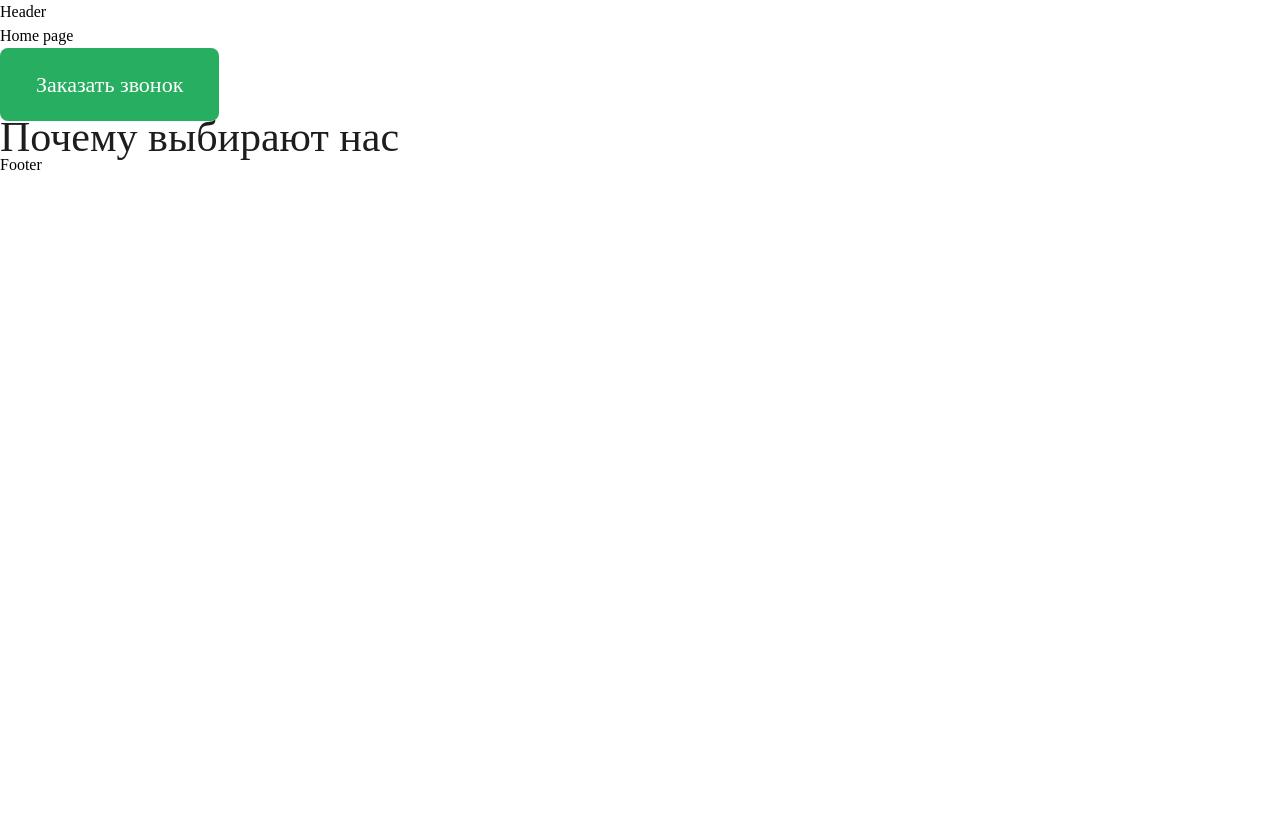
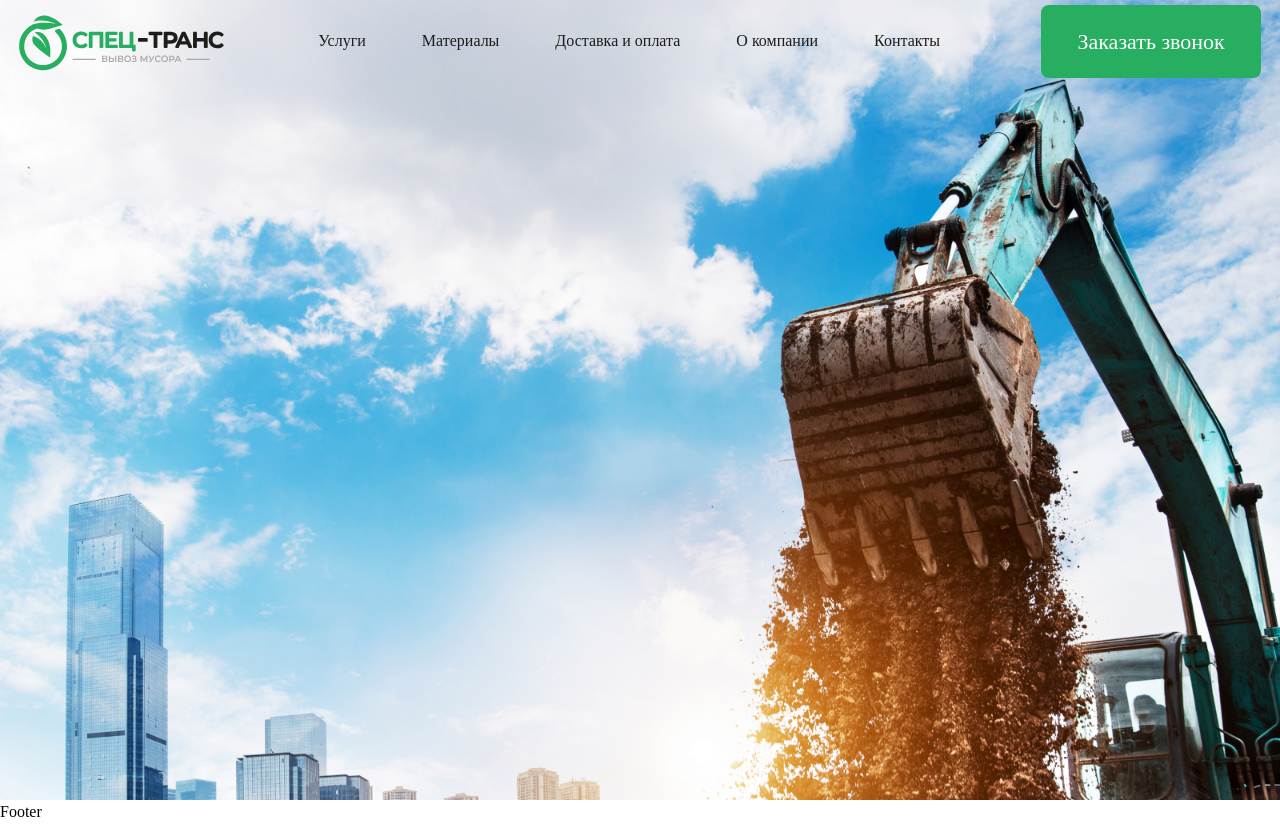
Before and after one commit to abrordev1/special-trans-project, a Vue app: page / in a window 1280 px wide. Before the commit the page ends 800 px from the top, so only its background shows below. Built offline with nearby package versions, Linux system fonts and the light colour scheme; a web font is replaced by a local one.

Commit message:
feat: start to coding headercomponents (2023-03-06, 00:10)

```diff
--- a/src/layouts/HeaderLayout/HeaderLayout.vue
+++ b/src/layouts/HeaderLayout/HeaderLayout.vue
@@ -1,14 +1,22 @@
 <template>
-    <header class="header">
-        <p>Header</p>
+    <header class="header fixed top-0 w-full">
+        <div class="container flex items-center">
+            <HeaderLogo></HeaderLogo>
+            <HeaderMenu></HeaderMenu>
+            <HeaderActions></HeaderActions>
+        </div>
     </header>
 
 
 </template>
 
 <script>
+import HeaderActions from './components/HeaderActions.vue';
+import HeaderLogo from './components/HeaderLogo.vue';
+import HeaderMenu from './components/HeaderMenu.vue';
+
 
 export default {
-
+    components: { HeaderLogo, HeaderMenu, HeaderActions }
 }
 </script>
--- /dev/null
+++ b/src/layouts/HeaderLayout/components/HeaderActions.vue
@@ -0,0 +1,14 @@
+<template>
+    <div class="header-actions ml-auto">
+        <TheButton>Заказать звонок</TheButton>
+    </div>
+</template>
+
+<script>
+import TheButton from '../../../ui/TheButton.vue'
+
+export default {
+    components: {TheButton}
+}
+
+</script>
--- /dev/null
+++ b/src/layouts/HeaderLayout/components/HeaderLogo.vue
@@ -0,0 +1,5 @@
+<template>
+    <div class="header-logo">
+        <img src="@/assets/images/logo.svg" alt="header-logo">
+    </div>
+</template>
--- /dev/null
+++ b/src/layouts/HeaderLayout/components/HeaderMenu.vue
@@ -0,0 +1,22 @@
+<template>
+    <div class="header-menu ml-[90px]">
+        <ul class="menu flex text-dark">
+            <li class="mr-14 hover:text-green cursor-pointer duration-300" v-for="item in menuItems" :key="item">
+                {{ item.name }}
+            </li>
+        </ul>
+    </div>
+</template>
+
+<script>
+import menuList from '../menuList.js'
+
+export default {
+    data() {
+        return {
+            menuItems: menuList
+        }
+    }
+}
+
+</script>
--- /dev/null
+++ b/src/layouts/HeaderLayout/menuList.js
@@ -0,0 +1,22 @@
+export default [
+  {
+    name: 'Услуги',
+    link: '',
+  },
+  {
+    name: 'Материалы',
+    link: '',
+  },
+  {
+    name: 'Доставка и оплата',
+    link: '',
+  },
+  {
+    name: 'О компании',
+    link: '',
+  },
+  {
+    name: 'Контакты',
+    link: '',
+  },
+];
--- a/src/pages/HomePage/HomePage.vue
+++ b/src/pages/HomePage/HomePage.vue
@@ -1,18 +1,20 @@
 <template>
   <div class="home-page">
-    <h1>Home page</h1>
-    <TheButton>Заказать звонок </TheButton>
-    <TheTitle>Почему выбирают нас</TheTitle>
+
+    <HeroSection></HeroSection>
+
   </div>
 </template>
 
 <script>
 import TheButton from '../../ui/TheButton.vue';
 import TheTitle from '../../ui/TheTitle.vue';
+import HeroSection from './sections/HeroSection.vue'
+
 
 
 
 export default {
-  components: { TheButton, TheTitle }
+  components: { TheButton, TheTitle, HeroSection }
 }
 </script>
--- /dev/null
+++ b/src/pages/HomePage/sections/HeroSection.vue
@@ -0,0 +1,14 @@
+<template>
+    <section class="hero h-screen">
+
+    </section>
+</template>
+
+<style lang="scss">
+.hero {
+    background-image: url('@/assets/images/header-bg.jpg');
+    background-position: center;
+    background-size: cover;
+    background-repeat: no-repeat;
+}
+</style>
--- a/src/ui/TheButton.vue
+++ b/src/ui/TheButton.vue
@@ -1,5 +1,5 @@
 <template>
-    <button class="text-md lg:text-[22px] py-5 px-9 bg-green rounded-lg text-white font-medium">
+    <button class="text-md lg:text-[22px] py-5 px-9 bg-green rounded-lg text-white font-medium hover:opacity-90 duration-300">
         <slot></slot>
     </button>
 </template>
```
Also changed, not shown: src/assets/images/header-bg.jpg (added), src/assets/images/logo.svg (added).
